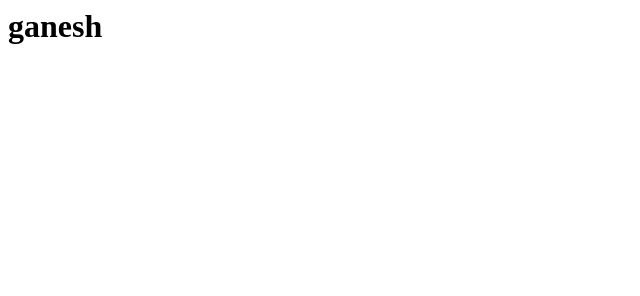
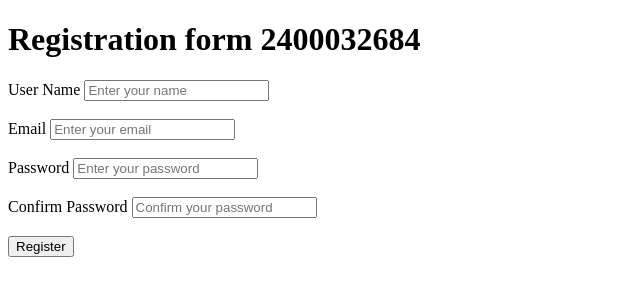
Before and after one commit to 2400030640/front207, a plain HTML site: page index.html in a window 1280 px wide. Shown: the whole page, without its empty margins (0-640 px from the left). Drawn offline with Linux system fonts and the light colour scheme.

Commit message:
Add files via upload

```diff
--- a/index.html
+++ b/index.html
@@ -1,2 +1,32 @@
-<h1> ganesh
-</h1>
+<!DOCTYPE html>
+<html lang="en">
+<head>
+    <title>Form validation</title>
+</head>
+<body>
+    <h1>Registration form 2400032684</h1>
+    <form id="reg">
+        <label>User Name</label>
+        <input type="text" id="username" name="username" placeholder="Enter your name" required minlength="4">
+        <span class="error" id="username-error"></span>
+        <br><br>
+
+        <label>Email</label>
+        <input type="email" id="email" name="email" placeholder="Enter your email" required>
+        <span class="error" id="email-error"></span>
+        <br><br>
+
+        <label>Password</label>
+        <input type="password" id="password" name="password" placeholder="Enter your password" required minlength="6">
+        <span class="error" id="password-error"></span>
+        <br><br>
+
+        <label>Confirm Password</label>
+        <input type="password" id="confirm-password" name="confirm-password" placeholder="Confirm your password" required minlength="6">
+        <span class="error" id="confirm-password-error"></span>
+        <br><br>
+
+        <button type="submit">Register</button>
+    </form>
+</body>
+</html>
```
